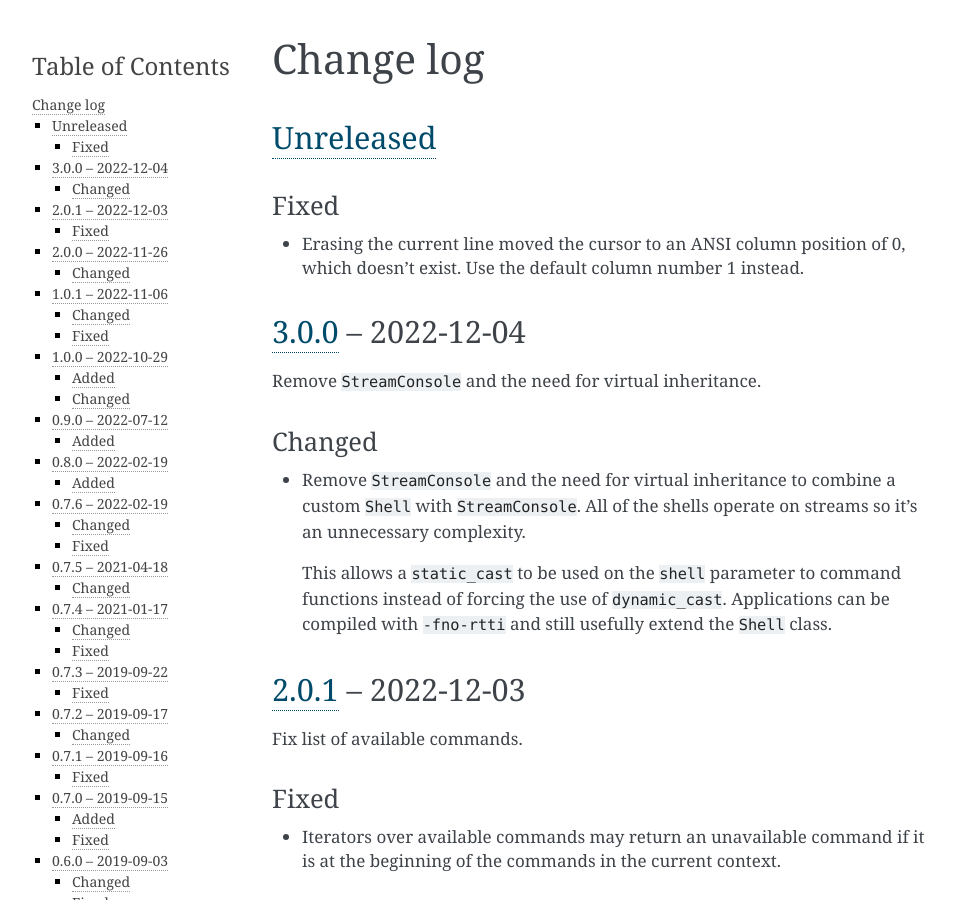
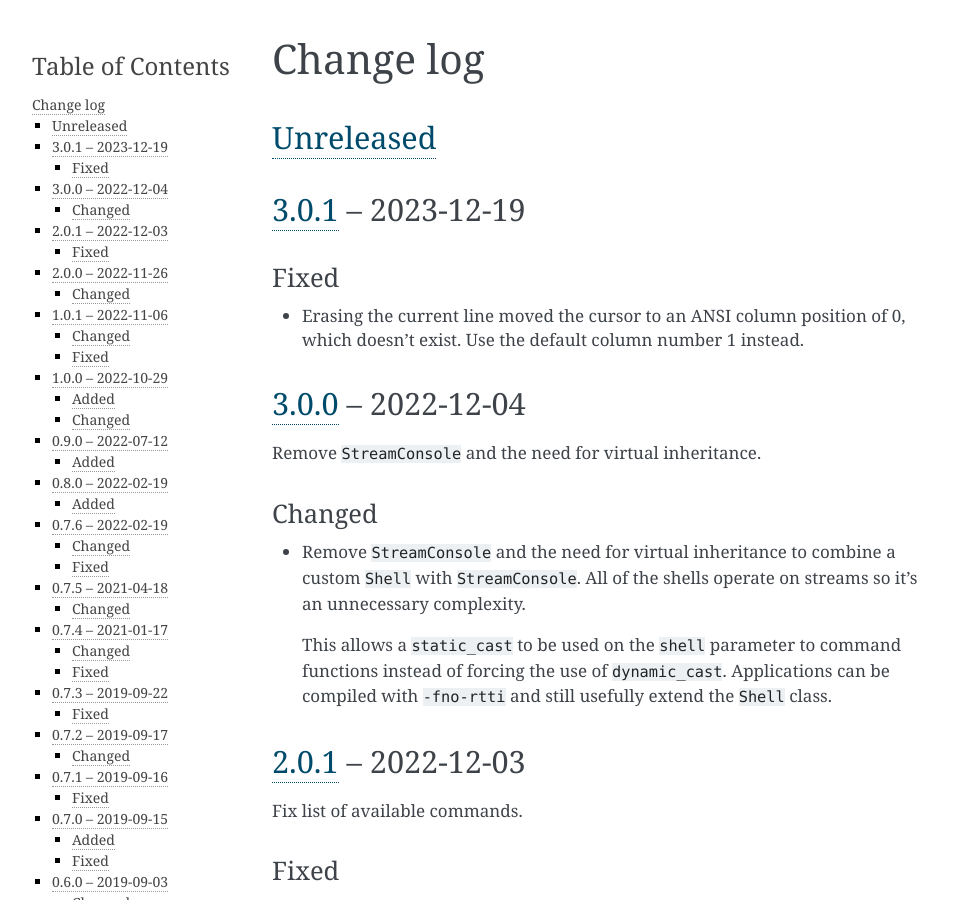
Before and after one commit to nomis/mcu-uuid-console, a Sphinx documentation site: the page built from docs/changelog.rst, in a window 1280 px wide and 900 px high. Shown: the whole window, without its empty margins (148-1103 px from the left). Built offline with Sphinx 7.4.7, drawn with Linux system fonts in a browser that asks for light colours.

Commit message:
Version 3.0.1

```diff
--- a/docs/changelog.rst
+++ b/docs/changelog.rst
@@ -3,6 +3,9 @@ Change log
 
 Unreleased_
 -----------
+
+3.0.1_ |--| 2023-12-19
+----------------------
 
 Fixed
 ~~~~~
@@ -343,7 +346,8 @@ Added
 
 .. |--| unicode:: U+2013 .. EN DASH
 
-.. _Unreleased: https://github.com/nomis/mcu-uuid-console/compare/3.0.0...HEAD
+.. _Unreleased: https://github.com/nomis/mcu-uuid-console/compare/3.0.1...HEAD
+.. _3.0.1: https://github.com/nomis/mcu-uuid-console/compare/3.0.0...3.0.1
 .. _3.0.0: https://github.com/nomis/mcu-uuid-console/compare/2.0.1...3.0.0
 .. _2.0.1: https://github.com/nomis/mcu-uuid-console/compare/2.0.0...2.0.1
 .. _2.0.0: https://github.com/nomis/mcu-uuid-console/compare/1.0.1...2.0.0
--- a/library.json
+++ b/library.json
@@ -12,7 +12,7 @@
 		"type": "git",
 		"url": "https://github.com/nomis/mcu-uuid-console.git"
 	},
-	"version": "3.0.0",
+	"version": "3.0.1",
 	"license": "GPL-3.0-or-later",
 	"homepage": "https://mcu-uuid-console.readthedocs.io/",
 	"export": {
```
